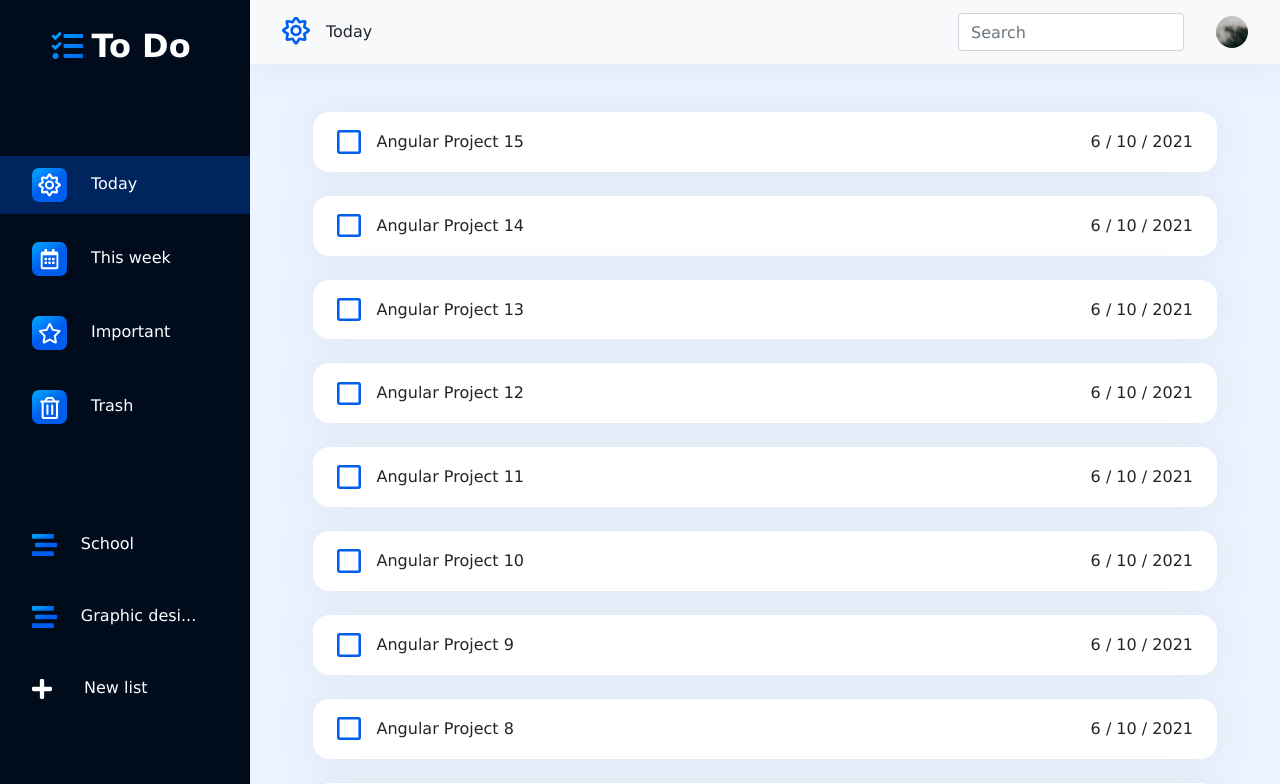
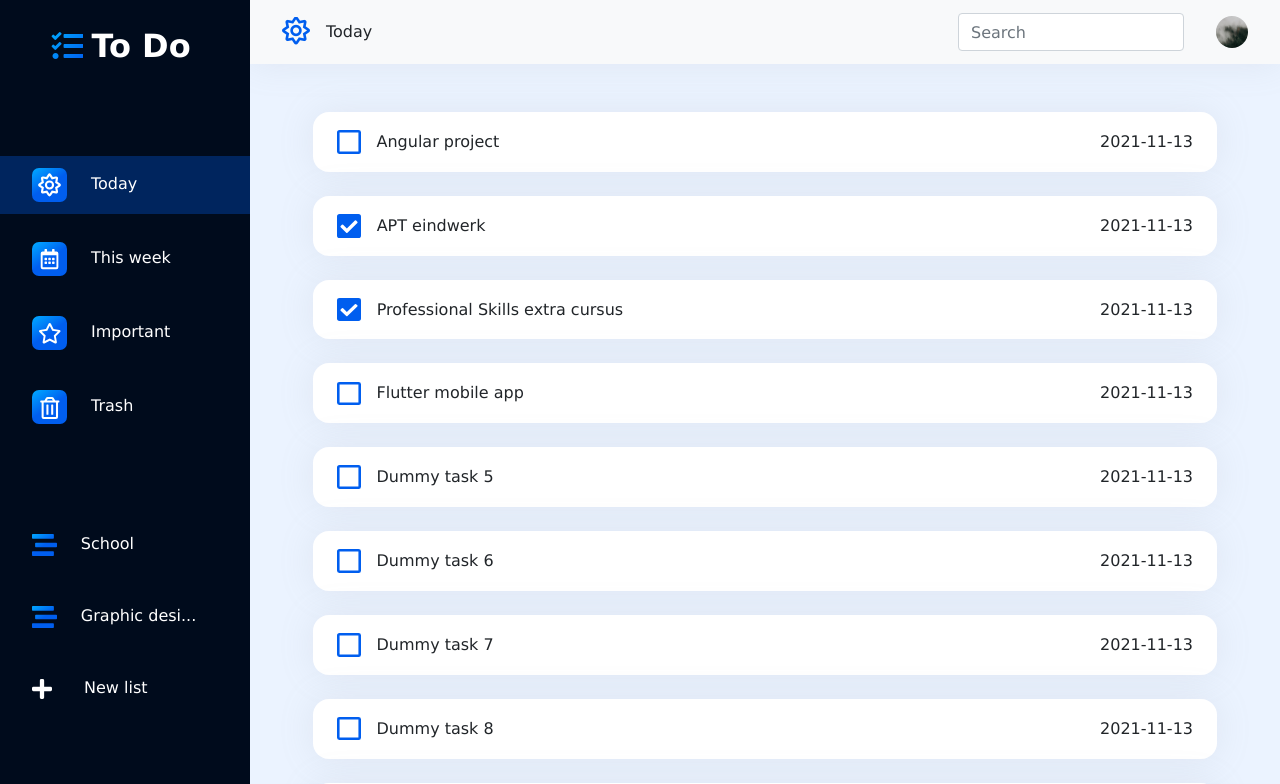
Before and after one commit to WoutersThijs/angular-to-do, an Angular app in the folder app/: page / in a window 1280 px wide. Shown: the top 784 px of the page. Built offline with nearby package versions, Linux system fonts and the light colour scheme; data requests are answered from the project's data file.

Commit message:
Fixed task display error

```diff
--- a/app/json-server-local/db.json
+++ b/app/json-server-local/db.json
@@ -2,28 +2,77 @@
     "tasks": [
       {
         "id": 1,
-        "name": "Name 1",
+        "name": "Angular project",
         "description": "some comment",
         "deadline": "2021-11-13",
         "complete": false
       },
       {
         "id": 2,
-        "name": "Name 2",
+        "name": "APT eindwerk",
         "description": "some comment",
         "deadline": "2021-11-13",
         "complete": true
       },
       {
         "id": 3,
-        "name": "Name 3",
+        "name": "Professional Skills extra cursus",
         "description": "some comment",
         "deadline": "2021-11-13",
         "complete": true
       },
       {
         "id": 4,
-        "name": "Name 4",
+        "name": "Flutter mobile app",
+        "description": "some comment",
+        "deadline": "2021-11-13",
+        "complete": false
+      },
+      {
+        "id": 5,
+        "name": "Dummy task 5",
+        "description": "some comment",
+        "deadline": "2021-11-13",
+        "complete": false
+      },
+      {
+        "id": 6,
+        "name": "Dummy task 6",
+        "description": "some comment",
+        "deadline": "2021-11-13",
+        "complete": false
+      },
+      {
+        "id": 7,
+        "name": "Dummy task 7",
+        "description": "some comment",
+        "deadline": "2021-11-13",
+        "complete": false
+      },
+      {
+        "id": 8,
+        "name": "Dummy task 8",
+        "description": "some comment",
+        "deadline": "2021-11-13",
+        "complete": false
+      },
+      {
+        "id": 9,
+        "name": "Dummy task 9",
+        "description": "some comment",
+        "deadline": "2021-11-13",
+        "complete": false
+      },
+      {
+        "id": 10,
+        "name": "Dummy task 10",
+        "description": "some comment",
+        "deadline": "2021-11-13",
+        "complete": false
+      },
+      {
+        "id": 11,
+        "name": "Dummy task 11",
         "description": "some comment",
         "deadline": "2021-11-13",
         "complete": false
--- a/app/src/app/app-routing.module.ts
+++ b/app/src/app/app-routing.module.ts
@@ -2,6 +2,7 @@ import { NgModule } from '@angular/core';
 import { Routes, RouterModule } from '@angular/router';
 import { AppComponent } from './app.component';
 import { HomeComponent } from './home/home.component';
+import { TaskDetailComponent } from './task-detail/task-detail.component';
 import { TaskComponent } from './task/task.component';
 import { TasklistComponent } from './tasklist/tasklist.component';
 
@@ -9,6 +10,7 @@ const routes: Routes = [
   { path: '', component: HomeComponent },
   { path: 'tasklist', component: TasklistComponent },
   { path: 'task', component: TaskComponent },
+  { path: 'task/:id', component: TaskDetailComponent }
 ];
 
 @NgModule({
--- a/app/src/app/app.module.ts
+++ b/app/src/app/app.module.ts
@@ -10,6 +10,7 @@ import { TaskComponent } from './task/task.component';
 import { SidemenuComponent } from './sidemenu/sidemenu.component';
 
 import { HttpClientModule } from '@angular/common/http';
+import { TaskDetailComponent } from './task-detail/task-detail.component';
 
 @NgModule({
   declarations: [
@@ -18,7 +19,8 @@ import { HttpClientModule } from '@angular/common/http';
     HomeComponent,
     TasklistComponent,
     TaskComponent,
-    SidemenuComponent
+    SidemenuComponent,
+    TaskDetailComponent
   ],
   imports: [
     BrowserModule,
--- a/app/src/app/home/home.component.html
+++ b/app/src/app/home/home.component.html
@@ -3,9 +3,9 @@
   <div class="wrapper-content">
     <app-menu></app-menu>
 
-    <div class="row m-5">
+    <div class="row">
       <div class="col-12">
-        <app-task *ngFor="let task of tasks" [task]="task"></app-task>
+        <app-task *ngFor="let task of (tasks$ | async)" [task]="task"></app-task>
       </div>
     </div>
   </div>
--- a/app/src/app/home/home.component.scss
+++ b/app/src/app/home/home.component.scss
@@ -18,5 +18,10 @@ h1{
 
   .wrapper-content{
     transition: all 0.5s ease;
+
+    .row{
+      margin: 3rem;
+      margin-bottom: 2rem;
+    }
   }
 }
--- a/app/src/app/home/home.component.ts
+++ b/app/src/app/home/home.component.ts
@@ -1,6 +1,7 @@
 import { Component, OnInit } from '@angular/core';
 import { Task } from '../interfaces/task';
 import { TaskService } from '../services/task.service';
+import { Observable } from 'rxjs';
 
 @Component({
   selector: 'app-home',
@@ -9,11 +10,11 @@ import { TaskService } from '../services/task.service';
 })
 export class HomeComponent implements OnInit {
 
-  tasks: Task[] = [];
+  tasks$: Observable<Task[]> = new Observable<Task[]>();
 
   constructor(private taskService: TaskService) { }
 
   ngOnInit(): void {
-    this.tasks = this.taskService.getTasks();
+    this.tasks$ = this.taskService.getTasks();
   }
 }
--- a/app/src/app/services/task.service.ts
+++ b/app/src/app/services/task.service.ts
@@ -1,28 +1,22 @@
 import { Injectable } from '@angular/core';
 import { Task } from '../interfaces/task';
+
+import { HttpClient } from '@angular/common/http';
+import { Observable, timer } from 'rxjs';
+import { switchMap } from 'rxjs/operators';
 
 @Injectable({
   providedIn: 'root'
 })
 export class TaskService {
+  constructor(private httpClient: HttpClient) {
+  }
 
-  constructor() { }
+  getTasks(): Observable<Task[]> {
+    return timer(1, 3000).pipe(switchMap(() => this.httpClient.get<Task[]>("http://localhost:3000/tasks")));
+  }
 
-  getTasks(): Task[] {
-    let tasks: Task[] = [];
-
-    for(let i = 15; i > 0; i--){
-      let task: Task = {
-        id: 1,
-        name: "Angular Project " + i.toString(),
-        description: 'To-do app maken. Zie canvas.',
-        deadline: new Date(Date.now()),
-        complete: false
-      };
-
-      tasks.push(task);
-    }
-
-    return tasks;
+  getTaskById(id: number): Observable<Task> {
+    return this.httpClient.get<Task>("http://localhost:3000/tasks/" + id);
   }
 }
--- /dev/null
+++ b/app/src/app/task-detail/task-detail.component.html
@@ -0,0 +1 @@
+<app-task *ngIf="task" [task]="task" [isDetail]="true"></app-task>
--- /dev/null
+++ b/app/src/app/task-detail/task-detail.component.ts
@@ -0,0 +1,22 @@
+import { Component, OnInit } from '@angular/core';
+import { Task } from '../interfaces/task';
+import { TaskService } from '../services/task.service';
+import { ActivatedRoute } from '@angular/router';
+
+@Component({
+  selector: 'app-task-detail',
+  templateUrl: './task-detail.component.html',
+  styleUrls: ['./task-detail.component.scss']
+})
+export class TaskDetailComponent implements OnInit {
+  task: Task = {id: 0, name: "Test", description: "Test Desc", deadline: new Date(Date.now()), complete: false};
+
+  constructor(private taskService: TaskService, private route: ActivatedRoute) { }
+
+  ngOnInit(): void {
+    const taskId = this.route.snapshot.paramMap.get('id');
+    if (taskId != null) {
+      this.taskService.getTaskById(+taskId).subscribe(result => this.task = result);
+    }
+  }
+}
--- a/app/src/app/task/task.component.html
+++ b/app/src/app/task/task.component.html
@@ -2,7 +2,8 @@
   <img *ngIf="task.complete" src="assets/checked.svg" alt="unchecked" class="mr-3">
   <img *ngIf="!task.complete" src="assets/unchecked.svg" alt="unchecked" class="mr-3">
   <p>{{task.name}}</p>
+
   <div class="ml-auto">
-    <p>{{task.deadline.getDay()}} / {{task.deadline.getMonth()}} / {{task.deadline.getFullYear()}}</p>
+    <p>{{task.deadline}}</p>
   </div>
 </div>
--- a/app/src/app/task/task.component.ts
+++ b/app/src/app/task/task.component.ts
@@ -1,4 +1,5 @@
 import { Component, Input, OnInit } from '@angular/core';
+import { Router } from '@angular/router';
 import { Task } from '../interfaces/task';
 
 @Component({
@@ -8,10 +9,14 @@ import { Task } from '../interfaces/task';
 })
 export class TaskComponent implements OnInit {
   @Input() task: Task = {id: 0, name: "Test", description: "Test Desc", deadline: new Date(Date.now()), complete: false};
+  @Input() isDetail: boolean = false;
 
-  constructor() { }
+  constructor(private router: Router) { }
 
   ngOnInit(): void {
   }
 
+  detail(id: number) {
+    this.router.navigate(['/task', id]);
+  }
 }
```
Also changed, not shown: app/src/app/task-detail/task-detail.component.scss (added), app/src/assets/checked.svg, 1 other file (tests, documents, lock files or other folders).
